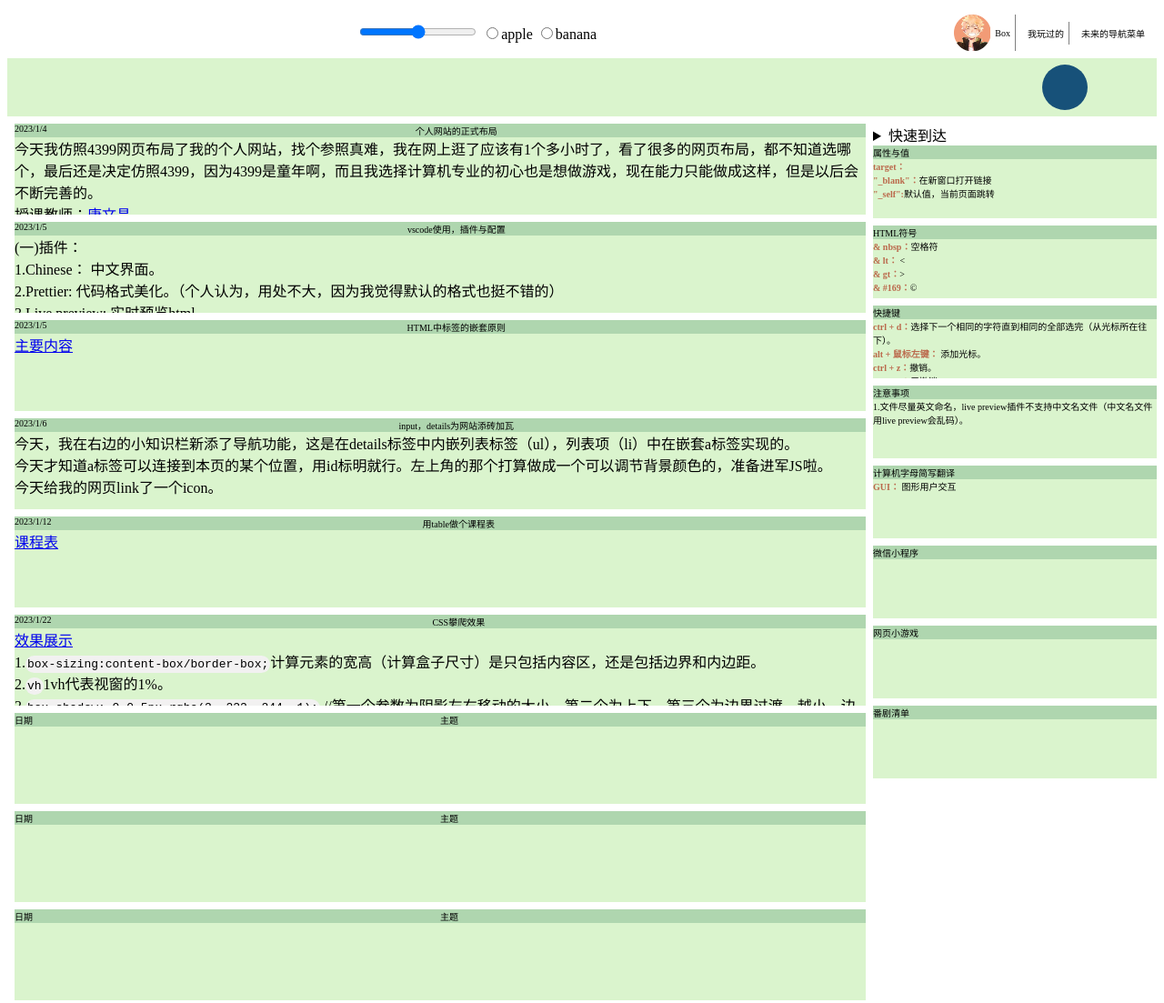
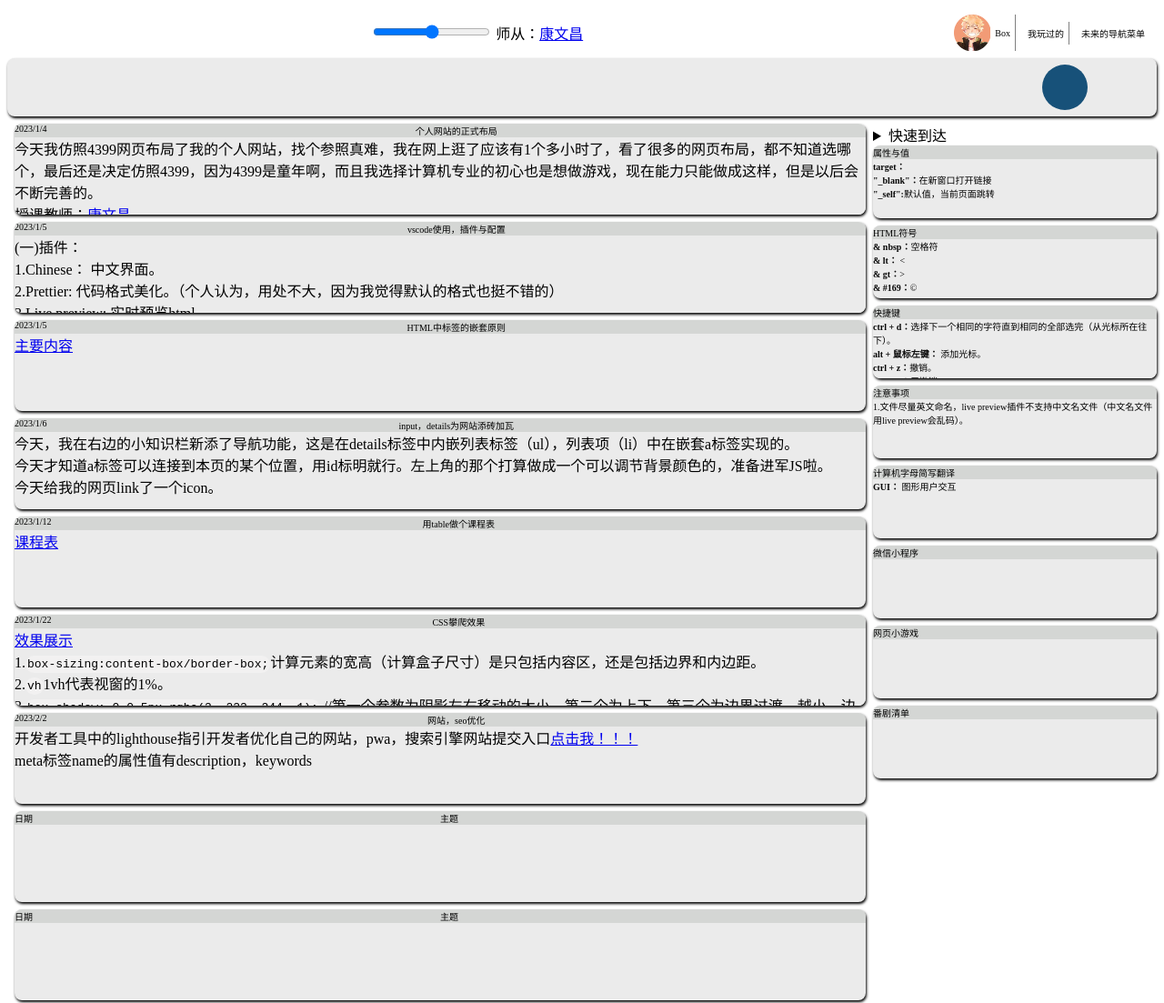
Before and after one commit to LittBox/FirstWeb, a plain HTML site: page index.html in a window 1280 px wide. Shown: the top 1103 px of the page at 91% size. Drawn offline with Linux system fonts and the light colour scheme.

Commit message:
Update index.html

```diff
--- a/index.html
+++ b/index.html
@@ -5,6 +5,8 @@
     <meta charset="UTF-8">
     <meta http-equiv="X-UA-Compatible" content="IE=edge">
     <meta name="viewport" content="width=device-width, initial-scale=1.0">
+    <meta name="description" content="这是Box的个人博客网站，在这里，你可以了解到一些编程学习的经历与一些与编程相关的知识内容">
+    <meta name="keywords" content="Box,box,BOX,个人博客，经验分享，知识分享">
     <link rel="shortcut icon" href="picture/bitbug_favicon.ico">
     <title>Boxの网站</title>
     <style>
@@ -13,7 +15,9 @@
         }
 
         .card {
-            background: rgb(218, 244, 205);
+            background: #ebebeb;
+            box-shadow: 1px 2px 3px black;
+            border-radius: 8px;
         }
 
         /* 每个标签加上边框 */
@@ -54,6 +58,13 @@
 
         .mgr {
             margin-right: 8px;
+        }
+
+        .littleheader {
+            background: rgb(212, 214, 212);
+            height: 15px;
+            font-size: 10px;
+            justify-content: space-between;
         }
 
         animate {
@@ -104,7 +115,7 @@
         }
 
         b.se {
-            color: rgb(187, 105, 76);
+            color: rgb(9, 9, 9);
 
         }
 
@@ -120,9 +131,9 @@
         <!--搜索栏-->
         <div style="margin:auto;">
             <!--这个以后可以实现调整网站背景色-->
-            <input type="range">
-            <input type="radio" name="1">apple
-            <input type="radio" name="1">banana
+            <input type="range" title="调节背景颜色">
+            师从：<a href="https://space.bilibili.com/34786453" target="_blank">康文昌
+            </a>
         </div>
 
         <!--一些有下拉菜单的选项卡-->
@@ -149,8 +160,7 @@
         <div class="flex column mg" style="flex:3">
             <div style="height:100px;overflow:auto;" class="card mgb">
                 <!--标题-->
-                <div style="background:rgb(175, 214, 175);height:15px;font-size:10px;justify-content:space-between;"
-                    class="flex">
+                <div class="flex littleheader">
                     <div>2023/1/4</div>
                     <div>个人网站的正式布局</div>
                     <div></div><!--格式控制需要-->
@@ -168,8 +178,7 @@
             </div>
             <div style="height:100px;overflow:auto;" class="card mgb">
                 <!--日期-->
-                <div style="background:rgb(175, 214, 175);height:15px;font-size:10px;justify-content:space-between;"
-                    class="flex">
+                <div class="flex littleheader">
                     <div>2023/1/5</div>
                     <div>vscode使用，插件与配置</div>
                     <div></div>
@@ -198,8 +207,7 @@
             </div>
             <div style="height:100px;overflow:auto;" class="card mgb">
                 <!--标题-->
-                <div style="background:rgb(175, 214, 175);height:15px;font-size:10px;justify-content:space-between;"
-                    class="flex">
+                <div class="flex littleheader">
                     <div>2023/1/5</div>
                     <div>HTML中标签的嵌套原则</div>
                     <div></div><!--格式控制需要-->
@@ -210,8 +218,7 @@
             </div>
             <div style="height:100px;overflow:auto;" class="card mgb">
                 <!--标题-->
-                <div style="background:rgb(175, 214, 175);height:15px;font-size:10px;justify-content:space-between;"
-                    class="flex">
+                <div class="flex littleheader">
                     <div>2023/1/6</div>
                     <div>input，details为网站添砖加瓦</div>
                     <div></div><!--格式控制需要-->
@@ -223,8 +230,7 @@
             </div>
             <div style="height:100px;overflow:auto;" class="card mgb">
                 <!--标题-->
-                <div style="background:rgb(175, 214, 175);height:15px;font-size:10px;justify-content:space-between;"
-                    class="flex">
+                <div class="flex littleheader">
                     <div>2023/1/12</div>
                     <div>用table做个课程表</div>
                     <div></div><!--格式控制需要-->
@@ -234,8 +240,7 @@
             </div>
             <div style="height:100px;overflow:auto;" class="card mgb">
                 <!--标题-->
-                <div style="background:rgb(175, 214, 175);height:15px;font-size:10px;justify-content:space-between;"
-                    class="flex">
+                <div class="flex littleheader">
                     <div>2023/1/22</div>
                     <div>CSS攀爬效果</div>
                     <div></div><!--格式控制需要-->
@@ -259,8 +264,21 @@
             </div>
             <div style="height:100px;overflow:auto;" class="card mgb">
                 <!--标题-->
-                <div style="background:rgb(175, 214, 175);height:15px;font-size:10px;justify-content:space-between;"
-                    class="flex">
+                <div class="flex littleheader">
+                    <div>2023/2/2</div>
+                    <div>网站，seo优化</div>
+                    <div></div><!--格式控制需要-->
+                </div>
+                <!--内容-->
+                <div>开发者工具中的lighthouse指引开发者优化自己的网站，pwa，搜索引擎网站提交入口<a href="https://www.sousuoyinqingtijiao.com
+
+">点击我！！！</a>
+                    <br>meta标签name的属性值有description，keywords
+                </div>
+            </div>
+            <div style="height:100px;overflow:auto;" class="card mgb">
+                <!--标题-->
+                <div class="flex littleheader">
                     <div>日期</div>
                     <div>主题</div>
                     <div></div><!--格式控制需要-->
@@ -270,19 +288,7 @@
             </div>
             <div style="height:100px;overflow:auto;" class="card mgb">
                 <!--标题-->
-                <div style="background:rgb(175, 214, 175);height:15px;font-size:10px;justify-content:space-between;"
-                    class="flex">
-                    <div>日期</div>
-                    <div>主题</div>
-                    <div></div><!--格式控制需要-->
-                </div>
-                <!--内容-->
-                <div></div>
-            </div>
-            <div style="height:100px;overflow:auto;" class="card mgb">
-                <!--标题-->
-                <div style="background:rgb(175, 214, 175);height:15px;font-size:10px;justify-content:space-between;"
-                    class="flex">
+                <div class="flex littleheader">
                     <div>日期</div>
                     <div>主题</div>
                     <div></div><!--格式控制需要-->
@@ -305,14 +311,14 @@
             </details>
             <!--属性与值-->
             <div style="height:80px;overflow:auto;" class="card mgb">
-                <div style="background:rgb(175, 214, 175);height:15px;font-size:10px;" id="1">属性与值</div>
+                <div class="littleheader" id="1">属性与值</div>
                 <div style="font-size:10px;"><b class="se">target：<br>"_blank"：</b>在新窗口打开链接<br><b
                         class="se">"_self":</b>默认值，当前页面跳转
                 </div>
             </div>
             <!--符号翻译-->
             <div style="height:80px;overflow:auto;" class="card mgb">
-                <div style="background:rgb(175, 214, 175);height:15px;font-size:10px;" id="2">HTML符号</div>
+                <div class="littleheader" id="2">HTML符号</div>
                 <div style="font-size:10px;"><b class="se">& nbsp：</b>空格符
                     <br><b class="se">& lt：</b>
                     < <br><b class="se">& gt：</b>>
@@ -321,7 +327,7 @@
             </div>
             <!--快捷键-->
             <div style="height:80px;overflow:auto;" class="card mgb">
-                <div style="background:rgb(175, 214, 175);height:15px;font-size:10px;" id="3">快捷键</div>
+                <div class="littleheader" id="3">快捷键</div>
                 <div style="font-size:10px;"><b class="se">ctrl + d：</b>选择下一个相同的字符直到相同的全部选完（从光标所在往下）。
                     <br><b class="se">alt + 鼠标左键：
                     </b>添加光标。
@@ -334,12 +340,12 @@
             </div>
             <!--一些注意事项-->
             <div style="height:80px;overflow:auto;" class="card mgb">
-                <div style="background:rgb(175, 214, 175);height:15px;font-size:10px;" id="4">注意事项</div>
+                <div class="littleheader" id="4">注意事项</div>
                 <div style="font-size:10px;">1.文件尽量英文命名，live preview插件不支持中文名文件（中文名文件用live preview会乱码）。</div>
             </div>
             <!--计算机字母简写翻译-->
             <div style="height:80px;overflow:auto;" class="card mgb">
-                <div style="background:rgb(175, 214, 175);height:15px;font-size:10px;">计算机字母简写翻译</div>
+                <div class="littleheader">计算机字母简写翻译</div>
                 <div style="font-size:10px;">
                     <b class="short se" title="graphical user interface">GUI：</b> 图形用户交互
                     <br>
@@ -347,17 +353,17 @@
             </div>
             <!--微信小程序-->
             <div style="height:80px;overflow:auto;" class="card mgb">
-                <div style="background:rgb(175, 214, 175);height:15px;font-size:10px;">微信小程序</div>
+                <div class="littleheader">微信小程序</div>
                 <div style="font-size:10px;"></div>
             </div>
             <!--我的游戏梦-->
             <div style="height:80px;overflow:auto;" class="card mgb">
-                <div style="background:rgb(175, 214, 175);height:15px;font-size:10px;">网页小游戏</div>
+                <div class="littleheader">网页小游戏</div>
                 <div style="font-size:10px;"></div>
             </div>
             <!--想看的番-->
             <div style="height:80px;overflow:auto;" class="card mgb">
-                <div style="background:rgb(175, 214, 175);height:15px;font-size:10px;">番剧清单</div>
+                <div class="littleheader">番剧清单</div>
                 <div style="font-size:10px;"></div>
             </div>
         </div>
```
